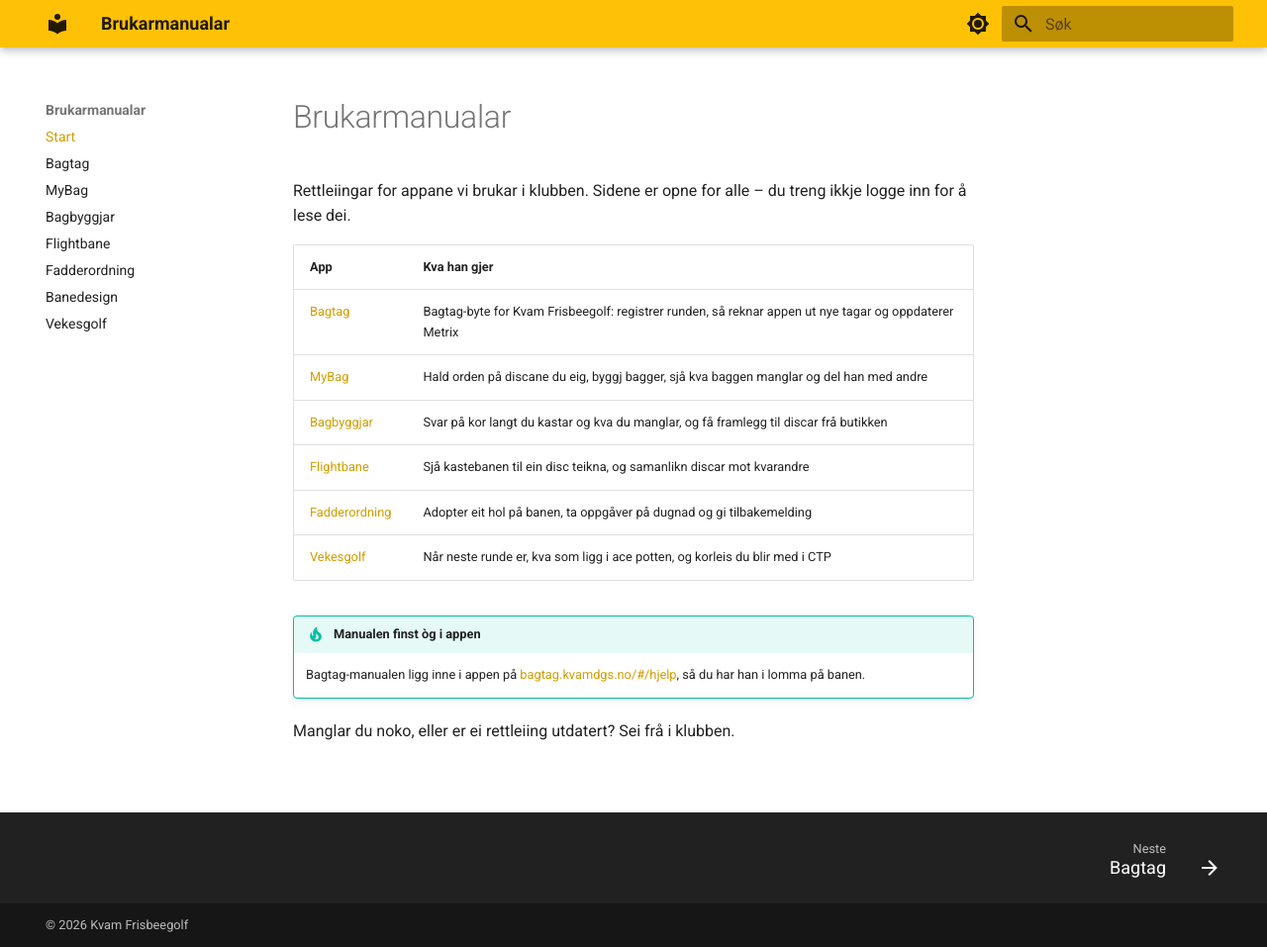
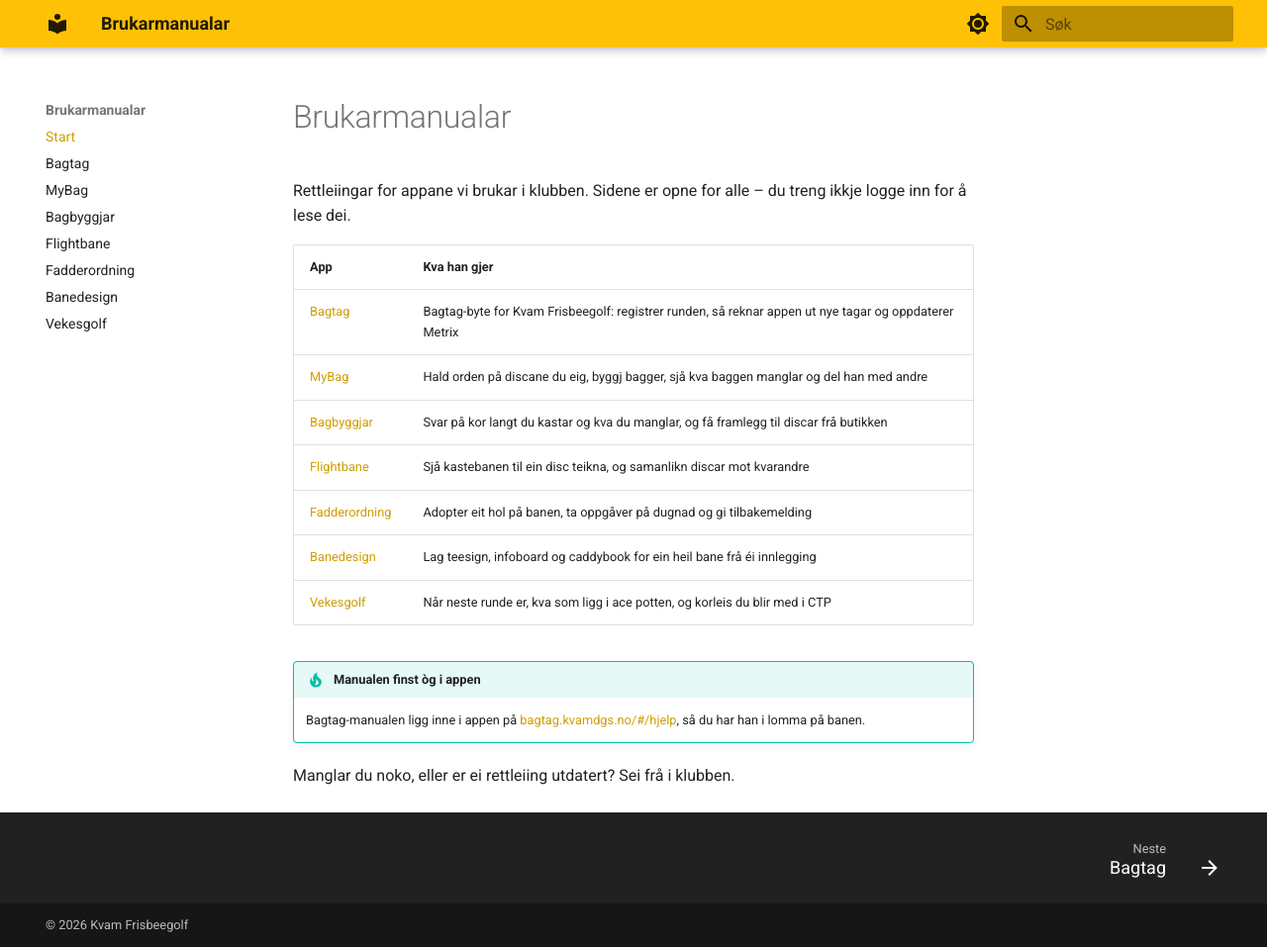
Before and after one commit to hanses89/manuals, an MkDocs documentation site: the page built from docs/index.md, in a window 1280 px wide and 957 px high. Shown: the whole window at 99% size. Built offline with MkDocs 1.6.1 and Material for MkDocs 9.7.7, drawn with Linux system fonts in a browser that asks for light colours.

Commit message:
Legg Banedesign inn i tabellen på framsida
Han stod i menyen, men mangla i oversikta.

```diff
--- a/docs/index.md
+++ b/docs/index.md
@@ -10,6 +10,7 @@
 | [Bagbyggjar](hjelp.md) | Svar på kor langt du kastar og kva du manglar, og få framlegg til discar frå butikken |
 | [Flightbane](flight.md) | Sjå kastebanen til ein disc teikna, og samanlikn discar mot kvarandre |
 | [Fadderordning](fadder.md) | Adopter eit hol på banen, ta oppgåver på dugnad og gi tilbakemelding |
+| [Banedesign](banedesign.md) | Lag teesign, infoboard og caddybook for ein heil bane frå éi innlegging |
 | [Vekesgolf](vekesgolf.md) | Når neste runde er, kva som ligg i ace potten, og korleis du blir med i CTP |
 
 !!! tip "Manualen finst òg i appen"
```
